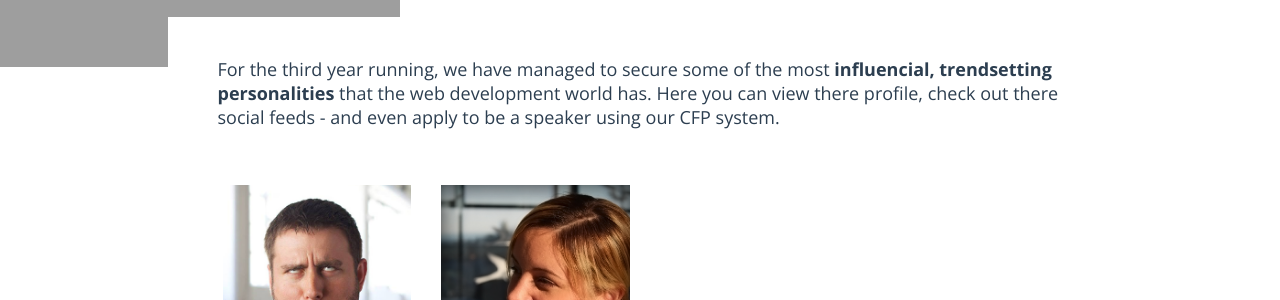
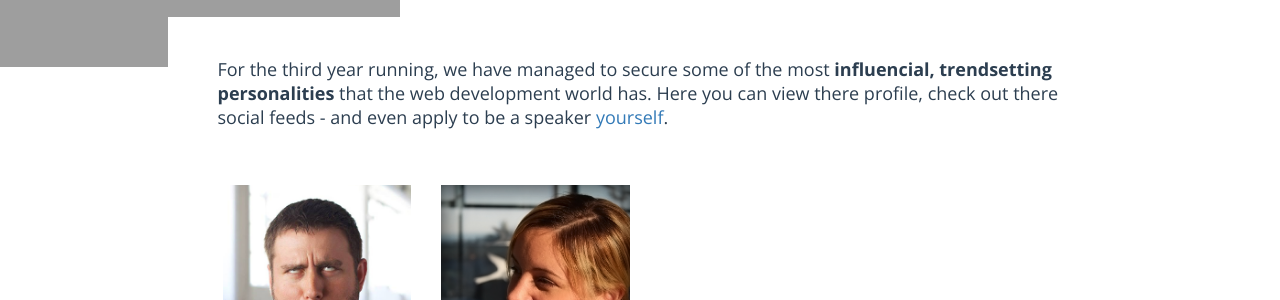
Before and after one commit to hackference/hackference-2015, a Jekyll site: the page built from speakers/index.html, in a window 1280 px wide and 1037 px high. Shown: the part 233-533 px from the top of the window. Built offline with Jekyll 4.4.1, drawn with Linux system fonts in a browser that asks for light colours; nearby versions of some CDN libraries.

Commit message:
Copy change

```diff
--- a/speakers/index.html
+++ b/speakers/index.html
@@ -24,7 +24,7 @@ title: Hackference 2015 - Speakers
 						<div class="row image-row sponsorship">
 
 							<div class="col-md-12">
-								<p class="header-desc">For the third year running, we have managed to secure some of the most <strong>influencial, trendsetting personalities</strong> that the web development world has. Here you can view there profile, check out there social feeds - and even apply to be a speaker using our CFP system.</p>
+								<p class="header-desc">For the third year running, we have managed to secure some of the most <strong>influencial, trendsetting personalities</strong> that the web development world has. Here you can view there profile, check out there social feeds - and even apply to be a speaker <a href="http://cfp/hackference.co.uk" >yourself</a>.</p>
 								<p>&nbsp;</p>
 							</div>
 
```
